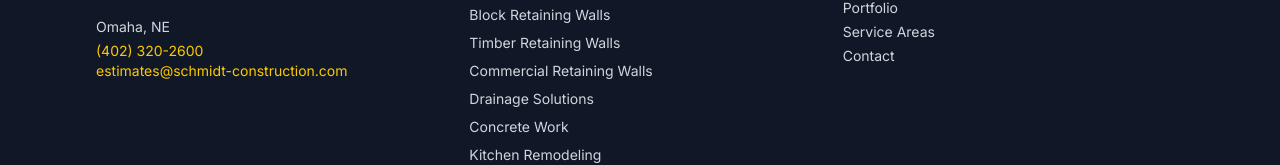
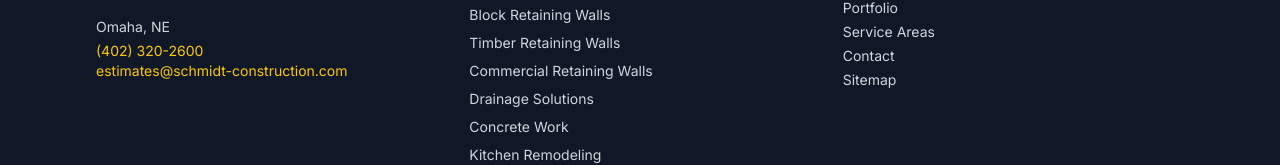
Before and after one commit to Mattjhagen/SchmidtConstruction, a Next.js app: page / in a window 1280 px wide. Shown: the part 3215-3380 px from the top of the page. Built offline with nearby package versions, Linux system fonts and the light colour scheme; no server answers.

Commit message:
Add Sitemap link to footer

```diff
--- a/src/components/marketing/MarketingFooter.tsx
+++ b/src/components/marketing/MarketingFooter.tsx
@@ -35,6 +35,7 @@ export default function MarketingFooter() {
               <li><Link href="/portfolio" className="hover:text-white transition-colors">Portfolio</Link></li>
               <li><Link href="/service-areas" className="hover:text-white transition-colors">Service Areas</Link></li>
               <li><Link href="/contact" className="hover:text-white transition-colors">Contact</Link></li>
+              <li><Link href="/sitemap.xml" className="hover:text-white transition-colors">Sitemap</Link></li>
             </ul>
           </div>
         </div>
```
